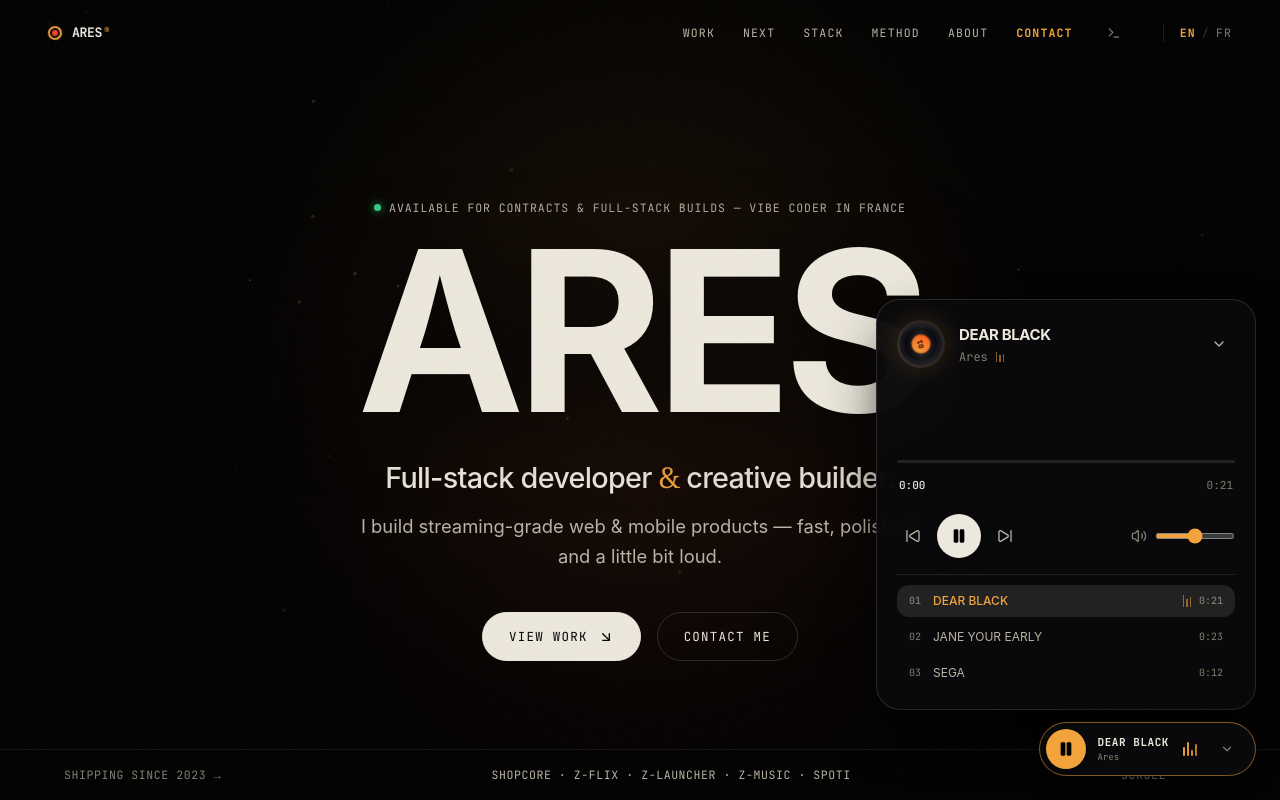
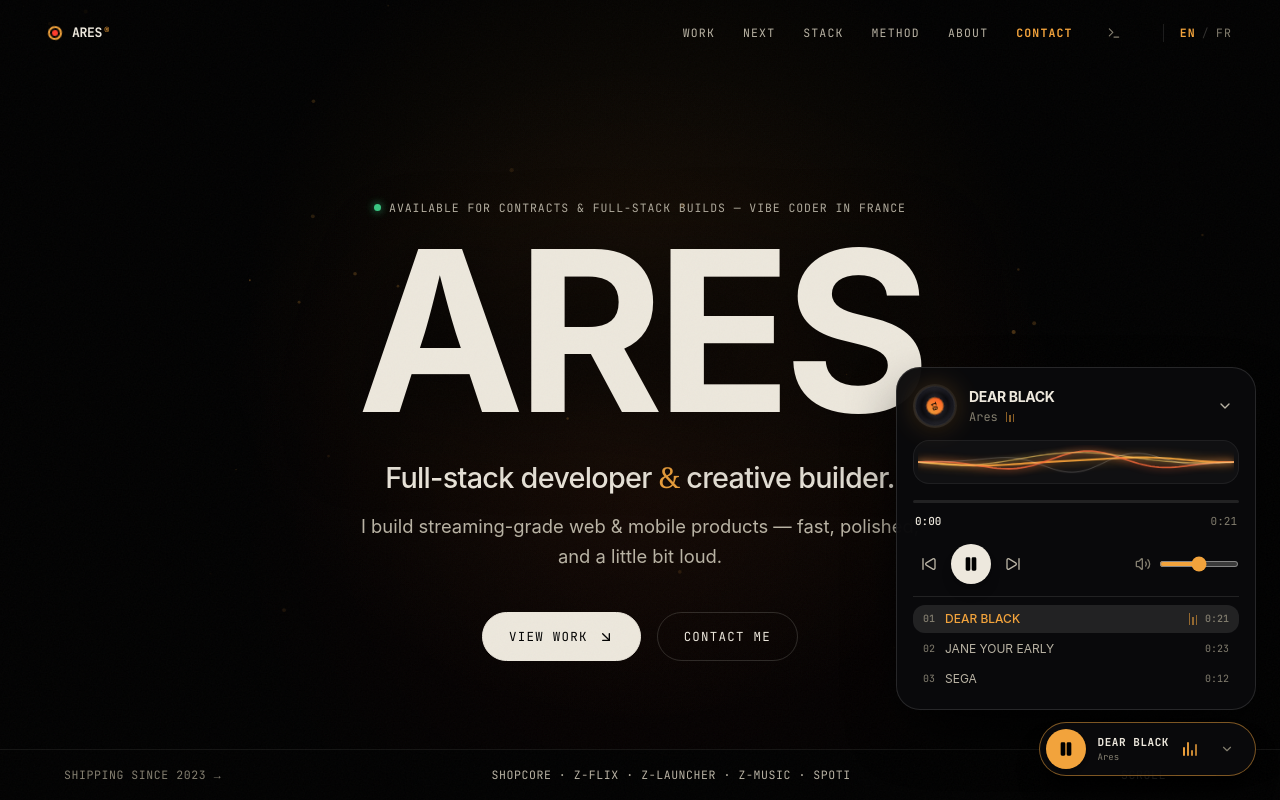
Before and after one commit to Apnkk/portfolio, a React (Vite) app: page / in a window 1280 px wide. Both pictures are taken after a click on the button 1227 px from the left and 749 px from the top of the page. Shown: the top 800 px of the page. Built offline with nearby package versions, Linux system fonts and the light colour scheme; a web font is replaced by a local one.

Commit message:
fix(player): trigger fluid wave render on open and tighten player vertical layout

```diff
--- a/src/components/AudioPlayer.tsx
+++ b/src/components/AudioPlayer.tsx
@@ -36,7 +36,7 @@ export const AudioPlayer = ({ isPlaying, onTogglePlay }: AudioPlayerProps) => {
   };
 
   const formatTime = (seconds: number) => {
-    if (!seconds || isNaN(seconds)) return '0:00';
+    if (!seconds || isNaN(seconds) || seconds <= 0) return '0:00';
     const mins = Math.floor(seconds / 60);
     const secs = Math.floor(seconds % 60);
     return `${mins}:${secs < 10 ? '0' : ''}${secs}`;
@@ -44,15 +44,39 @@ export const AudioPlayer = ({ isPlaying, onTogglePlay }: AudioPlayerProps) => {
 
   const currentTrack = playerState.currentTrack;
   const currentDuration =
-    playerState.duration > 0 ? formatTime(playerState.duration) : currentTrack.defaultDuration;
-  const progressRatio =
-    playerState.duration > 0 ? Math.min(1, playerState.currentTime / playerState.duration) : 0;
+    playerState.duration > 0 && playerState.duration < 180
+      ? formatTime(playerState.duration)
+      : currentTrack.defaultDuration;
+
+  // Compute duration in seconds for accurate progress calculation
+  const getDurationSeconds = () => {
+    if (playerState.duration > 0 && playerState.duration < 180) {
+      return playerState.duration;
+    }
+    const parts = currentTrack.defaultDuration.split(':').map(Number);
+    return (parts[0] || 0) * 60 + (parts[1] || 20);
+  };
+
+  const durationSec = getDurationSeconds();
+  const progressRatio = durationSec > 0 ? Math.min(1, playerState.currentTime / durationSec) : 0;
 
   // Apple Music / Siri-style fluid multi-harmonic sound wave canvas loop
+  // MUST depend on isExpanded so it runs as soon as the panel opens!
   useEffect(() => {
+    if (!isExpanded) {
+      if (animFrameRef.current) {
+        cancelAnimationFrame(animFrameRef.current);
+        animFrameRef.current = null;
+      }
+      return;
+    }
+
     const draw = () => {
       const canvas = waveCanvasRef.current;
-      if (!canvas) return;
+      if (!canvas) {
+        animFrameRef.current = requestAnimationFrame(draw);
+        return;
+      }
       const ctx = canvas.getContext('2d');
       if (!ctx) return;
 
@@ -76,14 +100,14 @@ export const AudioPlayer = ({ isPlaying, onTogglePlay }: AudioPlayerProps) => {
 
       // 4 harmonic waves layered for liquid light effect
       const waves = [
-        { freq: 0.018, speed: 3.2, color: '#f2a33c', alpha: 0.95, width: 2.2, blur: 12 },
-        { freq: 0.026, speed: -2.6, color: '#ff6b3d', alpha: 0.75, width: 1.8, blur: 8 },
-        { freq: 0.014, speed: 4.0, color: '#ffd166', alpha: 0.55, width: 1.4, blur: 6 },
-        { freq: 0.034, speed: -3.6, color: 'rgba(255, 245, 235, 0.45)', alpha: 0.4, width: 1.0, blur: 4 },
+        { freq: 0.022, speed: 3.2, color: '#f2a33c', alpha: 0.95, width: 2.2, blur: 12 },
+        { freq: 0.03, speed: -2.6, color: '#ff6b3d', alpha: 0.8, width: 1.8, blur: 8 },
+        { freq: 0.016, speed: 4.0, color: '#ffd166', alpha: 0.6, width: 1.4, blur: 6 },
+        { freq: 0.038, speed: -3.6, color: 'rgba(255, 245, 235, 0.5)', alpha: 0.45, width: 1.0, blur: 4 },
       ];
 
       // Dynamic amplitude scaling based on live audio energy
-      const ampBase = isPlaying ? Math.max(10, (0.25 + energy * 0.85) * (height * 0.44)) : 4;
+      const ampBase = isPlaying ? Math.max(9, (0.3 + energy * 0.8) * (height * 0.42)) : 5;
 
       waves.forEach((w) => {
         ctx.save();
@@ -92,18 +116,18 @@ export const AudioPlayer = ({ isPlaying, onTogglePlay }: AudioPlayerProps) => {
         ctx.lineWidth = w.width;
         ctx.globalAlpha = w.alpha;
         ctx.shadowColor = w.color;
-        ctx.shadowBlur = isPlaying ? w.blur : 0;
+        ctx.shadowBlur = isPlaying ? w.blur : 4;
 
         const step = 4;
         for (let x = 0; x <= width; x += step) {
-          // Hanning window function: anchors wave smoothly at edges and lets center dance
+          // Hanning window function: anchors wave softly at edges and lets center dance
           const normalizedX = x / width;
           const windowFunc = Math.sin(normalizedX * Math.PI);
 
           const phase = time * w.speed;
           const yOffset =
             (Math.sin(x * w.freq + phase) * ampBase +
-              Math.cos(x * w.freq * 1.6 - phase * 0.8) * (ampBase * 0.45)) *
+              Math.cos(x * w.freq * 1.5 - phase * 0.8) * (ampBase * 0.45)) *
             windowFunc;
 
           const y = midY + yOffset;
@@ -125,17 +149,19 @@ export const AudioPlayer = ({ isPlaying, onTogglePlay }: AudioPlayerProps) => {
     draw();
 
     return () => {
-      if (animFrameRef.current) cancelAnimationFrame(animFrameRef.current);
+      if (animFrameRef.current) {
+        cancelAnimationFrame(animFrameRef.current);
+        animFrameRef.current = null;
+      }
     };
-  }, [isPlaying]);
+  }, [isExpanded, isPlaying]);
 
   const handleSeek = (e: React.MouseEvent<HTMLDivElement>) => {
     const rect = e.currentTarget.getBoundingClientRect();
     const clickX = e.clientX - rect.left;
     const ratio = Math.max(0, Math.min(1, clickX / rect.width));
-    const targetDuration = playerState.duration || 0;
-    if (targetDuration > 0) {
-      audioEngine.seek(ratio * targetDuration);
+    if (durationSec > 0) {
+      audioEngine.seek(ratio * durationSec);
     }
   };
 
@@ -160,13 +186,13 @@ export const AudioPlayer = ({ isPlaying, onTogglePlay }: AudioPlayerProps) => {
             animate={{ opacity: 1, y: 0, scale: 1 }}
             exit={{ opacity: 0, y: 15, scale: 0.95 }}
             transition={{ duration: 0.25, ease: [0.22, 1, 0.36, 1] }}
-            className="w-[340px] sm:w-[380px] p-5 rounded-3xl bg-[#0a0a0cf5] border border-white/[0.12] backdrop-blur-3xl shadow-[0_25px_60px_-15px_rgba(0,0,0,0.95)] flex flex-col gap-4 font-sans text-left"
+            className="w-[330px] sm:w-[360px] p-4 rounded-3xl bg-[#0a0a0cf5] border border-white/[0.12] backdrop-blur-3xl shadow-[0_25px_60px_-15px_rgba(0,0,0,0.95)] flex flex-col gap-3 font-sans text-left"
           >
             {/* Header: Authentic Micro-groove Vinyl & Track Info */}
             <div className="flex items-center justify-between">
-              <div className="flex items-center gap-3.5">
+              <div className="flex items-center gap-3">
                 {/* Realistic Spinning Vinyl Disc */}
-                <div className="relative w-12 h-12 rounded-full p-[2px] bg-gradient-to-tr from-white/10 to-white/5 shadow-md flex items-center justify-center shrink-0 select-none">
+                <div className="relative w-11 h-11 rounded-full p-[2px] bg-gradient-to-tr from-white/10 to-white/5 shadow-md flex items-center justify-center shrink-0 select-none">
                   {/* Ambient Halo Glow */}
                   <div
                     className={`absolute inset-0 rounded-full transition-opacity duration-500 blur-md pointer-events-none ${
@@ -195,7 +221,7 @@ export const AudioPlayer = ({ isPlaying, onTogglePlay }: AudioPlayerProps) => {
                     />
 
                     {/* Center Spindle Label with Track Number */}
-                    <div className="w-5 h-5 rounded-full bg-gradient-to-br from-[#f2a33c] to-[#ff5722] border border-black/40 flex items-center justify-center shadow-inner relative z-10">
+                    <div className="w-4.5 h-4.5 rounded-full bg-gradient-to-br from-[#f2a33c] to-[#ff5722] border border-black/40 flex items-center justify-center shadow-inner relative z-10">
                       <span className="font-mono text-[7px] font-black text-black">
                         0{playerState.currentTrackIndex + 1}
                       </span>
@@ -205,7 +231,7 @@ export const AudioPlayer = ({ isPlaying, onTogglePlay }: AudioPlayerProps) => {
 
                 {/* Track Metadata */}
                 <div>
-                  <h4 className="text-[15px] font-bold text-[#ede8dd] tracking-tight">
+                  <h4 className="text-sm font-bold text-[#ede8dd] tracking-tight">
                     {currentTrack.title}
                   </h4>
                   <div className="flex items-center gap-2 mt-0.5">
@@ -226,34 +252,34 @@ export const AudioPlayer = ({ isPlaying, onTogglePlay }: AudioPlayerProps) => {
               {/* Collapse Button */}
               <button
                 onClick={() => setIsExpanded(false)}
-                className="p-2 text-[#b9b3a4] hover:text-[#ede8dd] rounded-xl hover:bg-white/5 transition-colors"
+                className="p-1.5 text-[#b9b3a4] hover:text-[#ede8dd] rounded-xl hover:bg-white/5 transition-colors"
                 aria-label="Réduire le lecteur"
               >
                 <ChevronDown className="w-4 h-4" />
               </button>
             </div>
 
-            {/* Apple Music / Siri Fluid Sound Ribbon */}
-            <div className="relative w-full h-14 overflow-hidden flex items-center justify-center select-none pointer-events-none">
+            {/* Apple Music / Siri Fluid Sound Ribbon Container */}
+            <div className="relative w-full h-11 rounded-2xl bg-white/[0.03] border border-white/[0.06] overflow-hidden flex items-center justify-center p-1 select-none pointer-events-none">
               <canvas
                 ref={waveCanvasRef}
-                width={340}
-                height={56}
+                width={320}
+                height={40}
                 className="w-full h-full"
               />
             </div>
 
             {/* Hairline Interactive Scrubber Bar */}
-            <div className="flex flex-col gap-1.5 -mt-1">
+            <div className="flex flex-col gap-1 -mt-0.5">
               <div
                 onClick={handleSeek}
                 onMouseMove={handleMouseMove}
                 onMouseLeave={() => setHoverRatio(null)}
-                className="relative w-full py-2 cursor-pointer group select-none"
+                className="relative w-full py-1.5 cursor-pointer group select-none"
                 role="slider"
                 aria-label="Position de lecture"
                 aria-valuemin={0}
-                aria-valuemax={playerState.duration || 100}
+                aria-valuemax={durationSec || 100}
                 aria-valuenow={playerState.currentTime}
                 tabIndex={0}
               >
@@ -279,9 +305,9 @@ export const AudioPlayer = ({ isPlaying, onTogglePlay }: AudioPlayerProps) => {
             </div>
 
             {/* Controls Bar */}
-            <div className="flex items-center justify-between pt-1">
+            <div className="flex items-center justify-between pt-0.5">
               {/* Prev / Play / Next Track */}
-              <div className="flex items-center gap-2">
+              <div className="flex items-center gap-1.5">
                 <button
                   onClick={() => audioEngine.previous()}
                   className="p-2 text-[#b9b3a4] hover:text-[#ede8dd] rounded-full transition-colors active:scale-90"
@@ -292,7 +318,7 @@ export const AudioPlayer = ({ isPlaying, onTogglePlay }: AudioPlayerProps) => {
 
                 <button
                   onClick={onTogglePlay}
-                  className="w-11 h-11 rounded-full bg-[#ede8dd] hover:bg-[#f2a33c] text-black flex items-center justify-center shadow-lg transition-all active:scale-95"
+                  className="w-10 h-10 rounded-full bg-[#ede8dd] hover:bg-[#f2a33c] text-black flex items-center justify-center shadow-lg transition-all active:scale-95"
                   aria-label={isPlaying ? 'Pause' : 'Lecture'}
                 >
                   {isPlaying ? (
@@ -338,20 +364,20 @@ export const AudioPlayer = ({ isPlaying, onTogglePlay }: AudioPlayerProps) => {
             </div>
 
             {/* Tracklist selection */}
-            <div className="border-t border-white/10 pt-2.5 space-y-1">
+            <div className="border-t border-white/10 pt-2 space-y-0.5">
               {TRACKS.map((t, idx) => {
                 const isCurrent = playerState.currentTrackIndex === idx;
                 return (
                   <button
                     key={t.id}
                     onClick={() => audioEngine.setTrack(idx, true)}
-                    className={`w-full flex items-center justify-between px-3 py-2 rounded-xl text-xs transition-colors ${
+                    className={`w-full flex items-center justify-between px-2.5 py-1.5 rounded-xl text-xs transition-colors ${
                       isCurrent
                         ? 'bg-white/10 text-[#f2a33c] font-medium'
                         : 'text-[#b9b3a4] hover:bg-white/5 hover:text-[#ede8dd]'
                     }`}
                   >
-                    <div className="flex items-center gap-3 min-w-0">
+                    <div className="flex items-center gap-2.5 min-w-0">
                       <span className="font-mono text-[10px] text-[#837e6f]">0{idx + 1}</span>
                       <span className="truncate">{t.title}</span>
                     </div>
@@ -375,7 +401,7 @@ export const AudioPlayer = ({ isPlaying, onTogglePlay }: AudioPlayerProps) => {
 
       {/* Compact Dock Pill */}
       <div
-        className={`flex items-center gap-3 p-1.5 pr-4 rounded-full bg-[#0a0a0cf0] border backdrop-blur-2xl transition-all shadow-2xl shadow-black/80 ${
+        className={`flex items-center gap-3 p-1.5 pr-4 rounded-full bg-[#0a0a0cf0] border backdrop-blur-2xl transition-all shadow-xl shadow-black/80 ${
           isPlaying
             ? 'border-[#f2a33c80] shadow-[0_0_24px_rgba(242,163,60,0.18)]'
             : 'border-[rgba(237,232,221,0.14)] hover:border-[#f2a33c80]'
```
